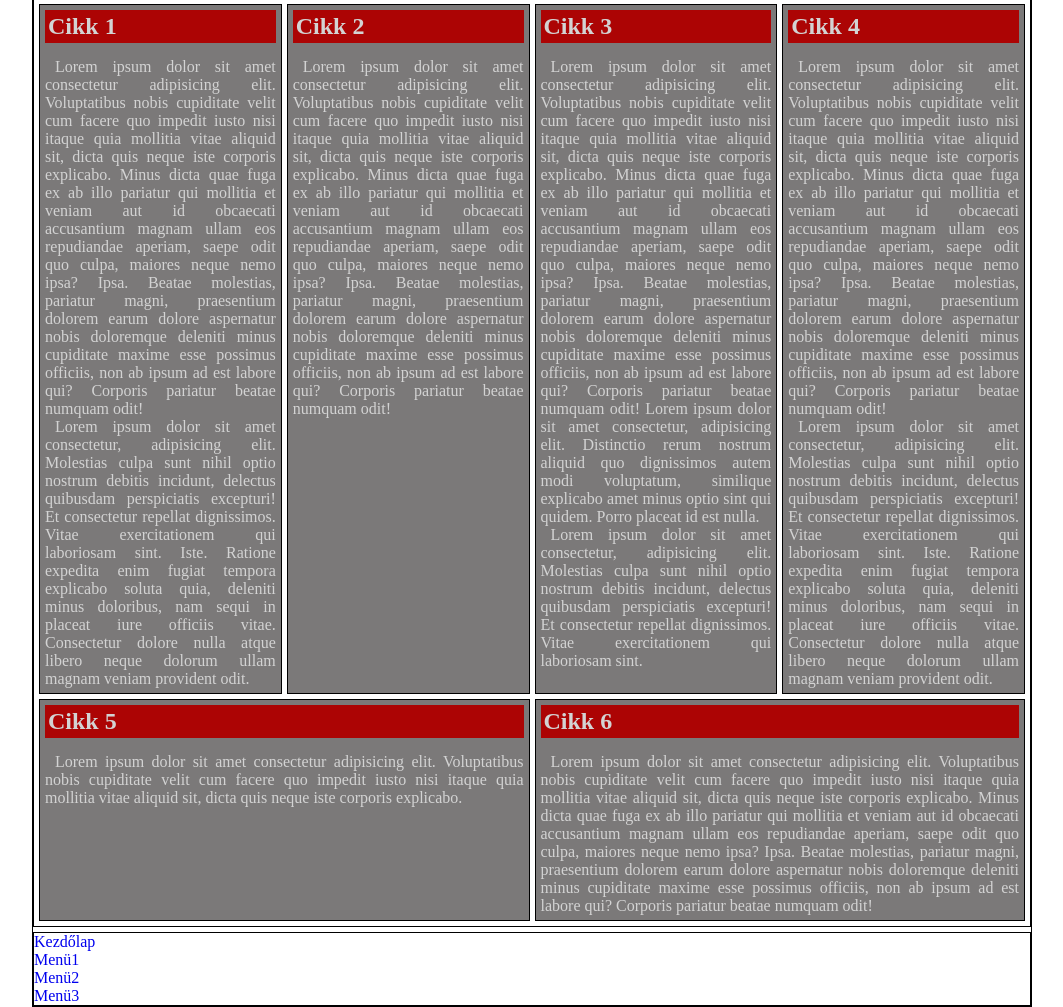
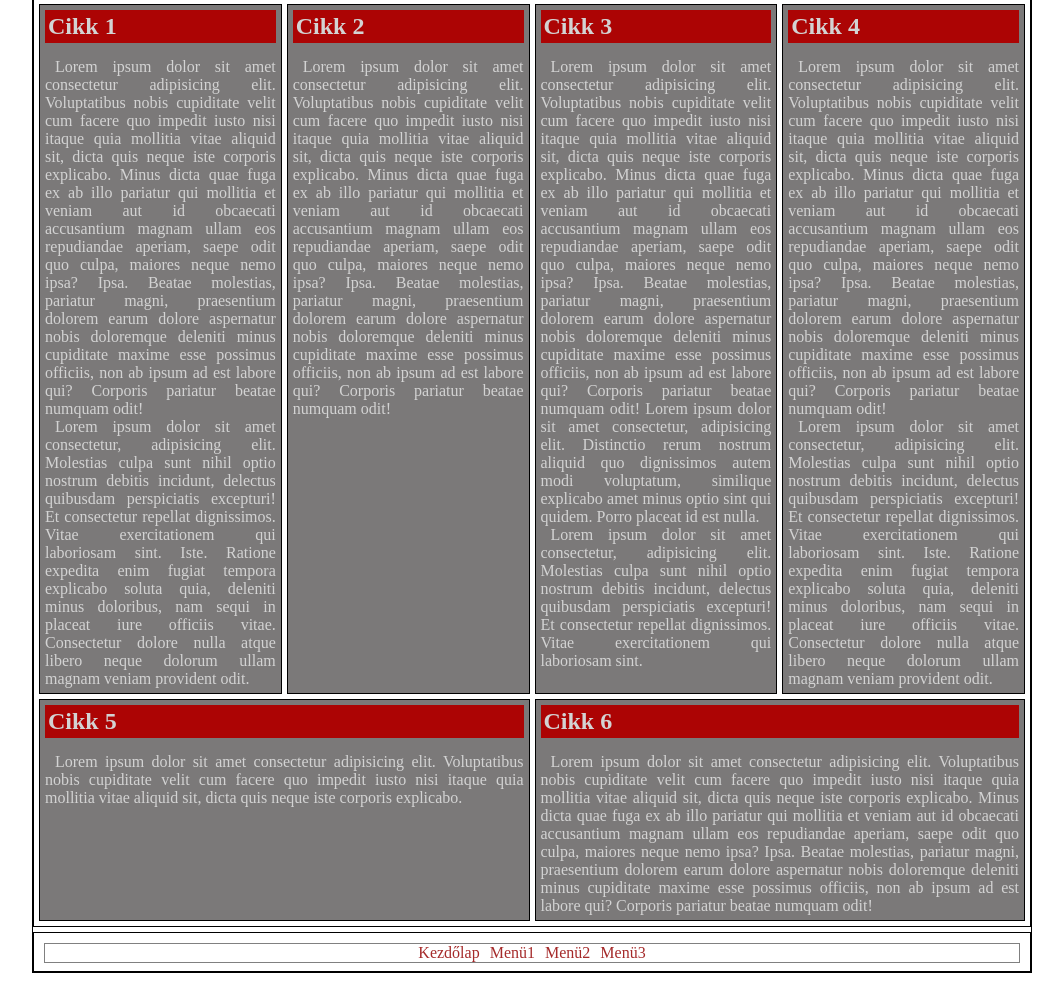
Before and after one commit to DVMaja/DREILINGER_VANESSZA_MAJA_FLEXBOX, a plain HTML site: page index.html in a window 1280 px wide. Shown: the part 72-1079 px from the top of the page, without its empty margins (108-1171 px from the left). After the commit the page ends 1045 px from the top, so only its background shows below. Drawn offline with Linux system fonts and the light colour scheme.

Commit message:
footer flex kesz

```diff
--- a/stiluslap.css
+++ b/stiluslap.css
@@ -52,6 +52,21 @@ nav ul{
 
 
 }
+footer {
+    height: 40px;
+    padding: 10px;
+
+}
+footer ul {
+    display: flex;
+    justify-content: center;
+    border: 1px solid gray;
+    gap: 10px;
+
+}
+footer a {
+    color: brown;
+}
 
 /*
 .item {
```
